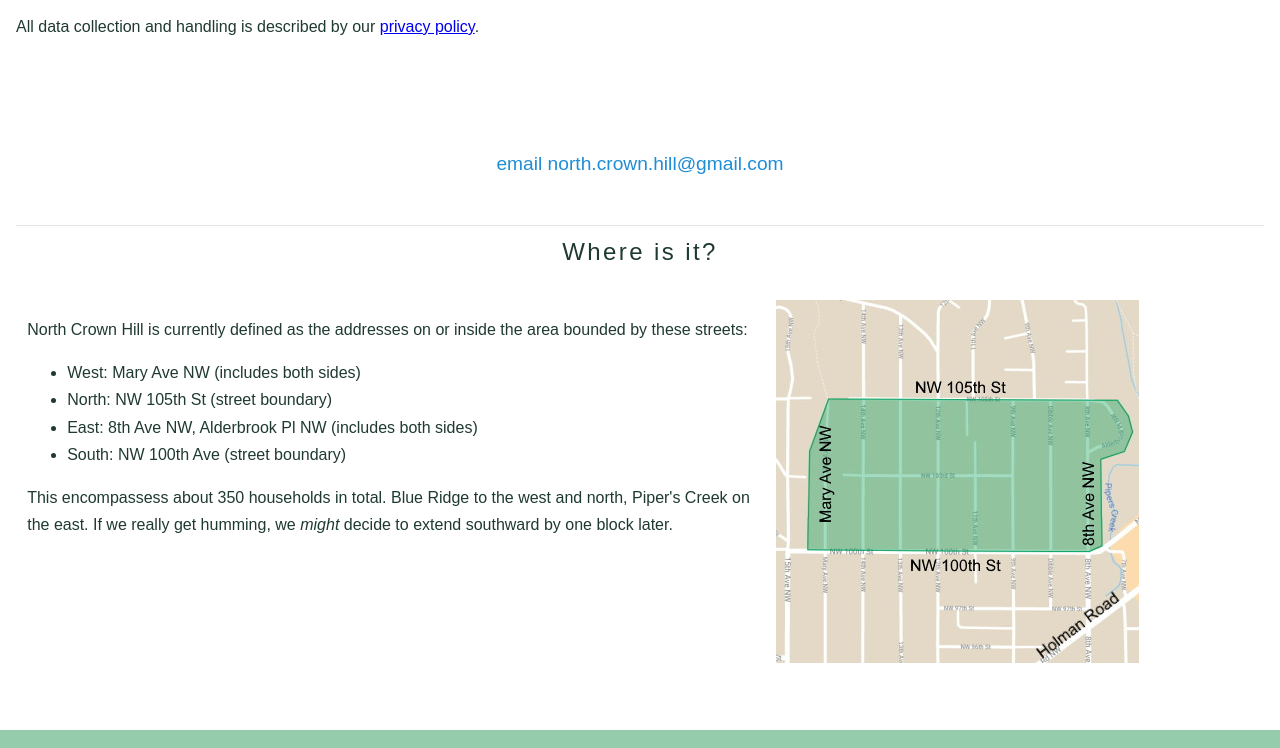
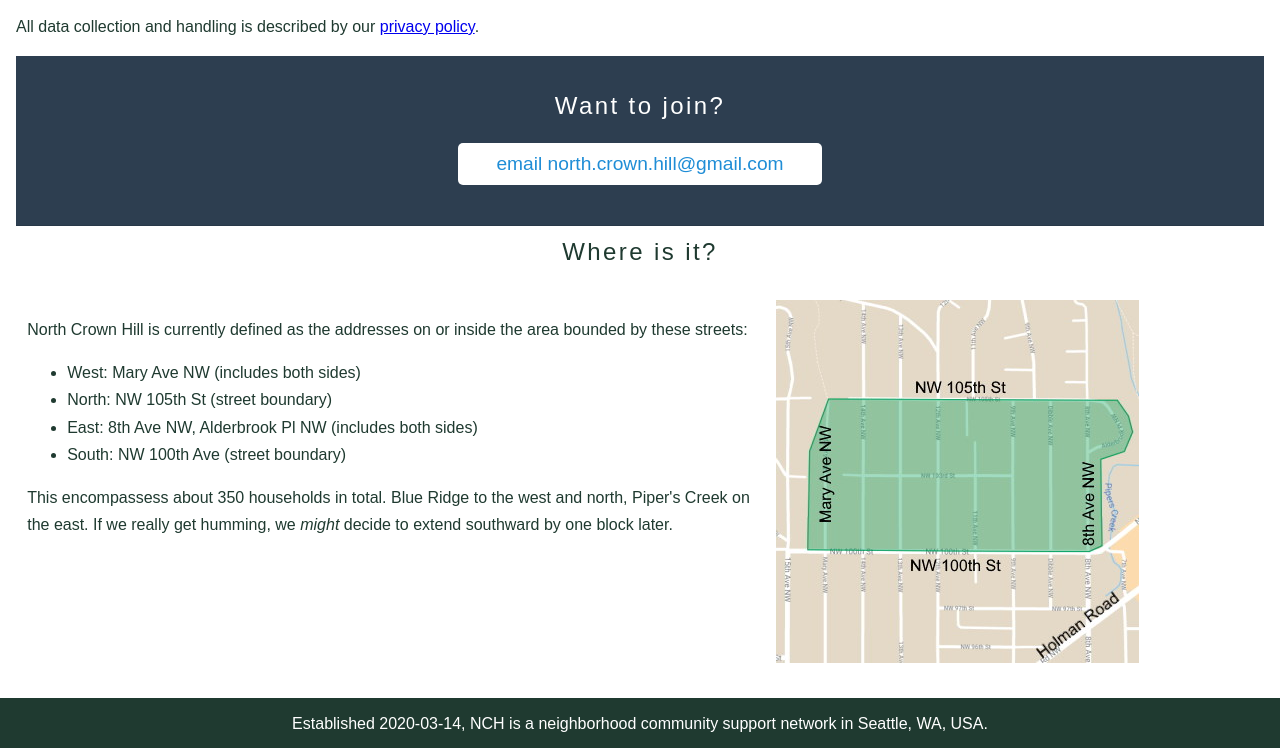
Before and after one commit to james-baker/north-crown-hill, a Gatsby site: page / in a window 1280 px wide. Shown: the part 990-1738 px from the top of the page. Built offline with nearby package versions, Linux system fonts and the light colour scheme; Gatsby itself is replaced by a stand-in of ours.

Commit message:
add fontawesome, get index to parity

```diff
--- a/env-setup.txt
+++ b/env-setup.txt
@@ -11,3 +11,4 @@ npm install --save gatsby-source-filesystem
 npm install --save gatsby-image gatsby-transformer-sharp gatsby-plugin-sharp
 npm install --save gatsby-transformer-remark
 configure VSCode install bungcip.better-toml
+npm install --save @fortawesome/fontawesome-free
--- a/package.json
+++ b/package.json
@@ -14,6 +14,7 @@
     "test": "echo \"Write tests! -> https://gatsby.dev/unit-testing\" && exit 1"
   },
   "dependencies": {
+    "@fortawesome/fontawesome-free": "^5.13.0",
     "gatsby": "^2.19.45",
     "gatsby-image": "^2.3.1",
     "gatsby-plugin-google-analytics": "^2.2.2",
--- a/src/components/layout.css
+++ b/src/components/layout.css
@@ -107,7 +107,7 @@ a.pure-button-primary {
 
 /* We want to give the content area some more padding */
 .content {
-  padding: 1em 1em 3em;
+  padding: 1em;
 }
 
 /* This is the class used for the main content headers (<h2>) */
@@ -130,6 +130,13 @@ a.pure-button-primary {
   margin-right: 7px;
 }
 
+/* This is the class used for the footer */
+.footer {
+  background: #1f3a30;;
+  color: white;
+  width: 100%;
+}
+
 @media (min-width: 48em) {
   body {
       font-size: 16px;
--- a/src/pages/index.js
+++ b/src/pages/index.js
@@ -7,13 +7,6 @@ import Ribbon from "../components/ribbon"
 
 export default ({ data }) => (
   <Layout>
-    <div>
-      Hello world!
-      <Ribbon>testing a ribbon.</Ribbon>
-      <p>
-        <Link to="/about">About</Link>
-      </p>
-    </div>
     <div className="splash-container">
       <div className="splash">
         <Img fixed={data.logo.childImageSharp.fixed} alt="NCH logo" />
@@ -81,10 +74,11 @@ export default ({ data }) => (
         </div>
         <p>
           All data collection and handling is described by our{" "}
-          <a href="privacy.htm">privacy policy</a>.
+          <Link to="/privacy">privacy policy</Link>.
         </p>
 
-        <div className="ribbon l-box-lrg  is-center">
+        <Ribbon>
+          <div className="l-box-lrg  is-center">
             <h2 className="content-head content-head-ribbon">Want to join?</h2>
             <p>
               <a href="mailto:north.crown.hill@gmail.com"
@@ -93,6 +87,7 @@ export default ({ data }) => (
               </a>
             </p>
           </div>
+        </Ribbon>
 
         <h2 className="content-head is-center">Where is it?</h2>
         <div className="pure-g">
@@ -123,6 +118,10 @@ export default ({ data }) => (
           </div>
         </div>
       </div>
+      <div className="footer l-box is-center">
+        Established 2020-03-14, NCH is a neighborhood community support network in
+        Seattle, WA, USA.
+      </div>
     </div>
   </Layout>
 )
```
Also changed, not shown: src/components/layout.js (+7 -1 lines), 1 other file. Lines whose indentation alone changed are shown as unchanged.
